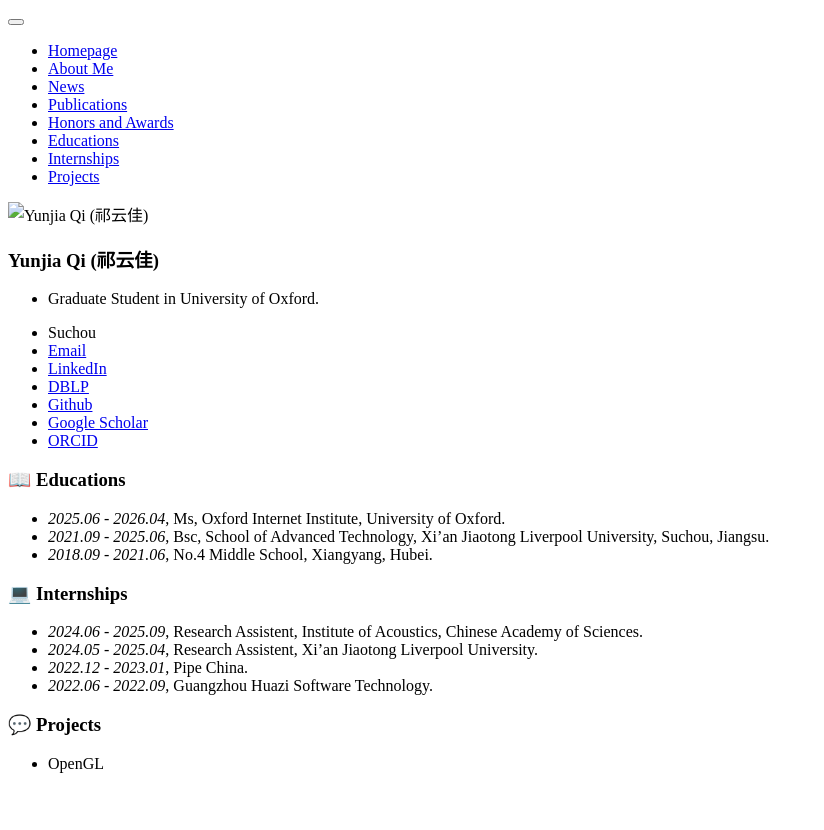
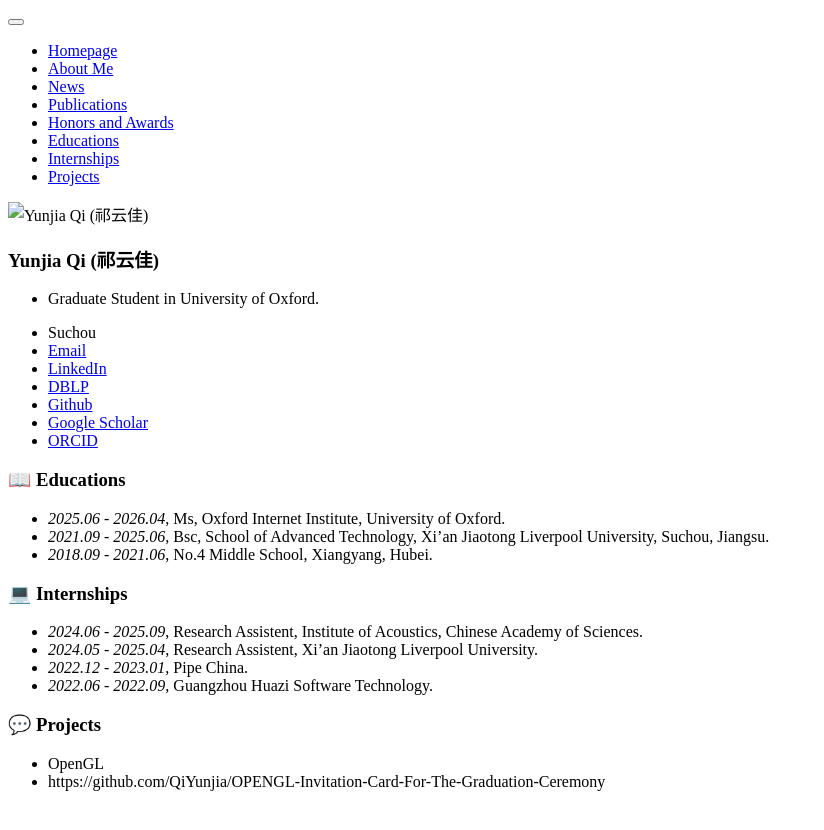
Before and after one commit to RayeRen/rayeren.github.io, a Jekyll site: the page built from _pages/includes/others.md, in a window 1280 px wide. Shown: the top 830 px of the page, without its empty margins (0-824 px from the left). Built offline with Jekyll 4.4.1, drawn with Linux system fonts in a browser that asks for light colours; our own code applies the rules of GitHub Pages for plain Markdown files; some of the changed lines change nothing that is shown.

Commit message:
Update others.md

```diff
--- a/_pages/includes/others.md
+++ b/_pages/includes/others.md
@@ -13,3 +13,4 @@
 
 # 💬 Projects
 - OpenGL
+- https://github.com/QiYunjia/OPENGL-Invitation-Card-For-The-Graduation-Ceremony
```
